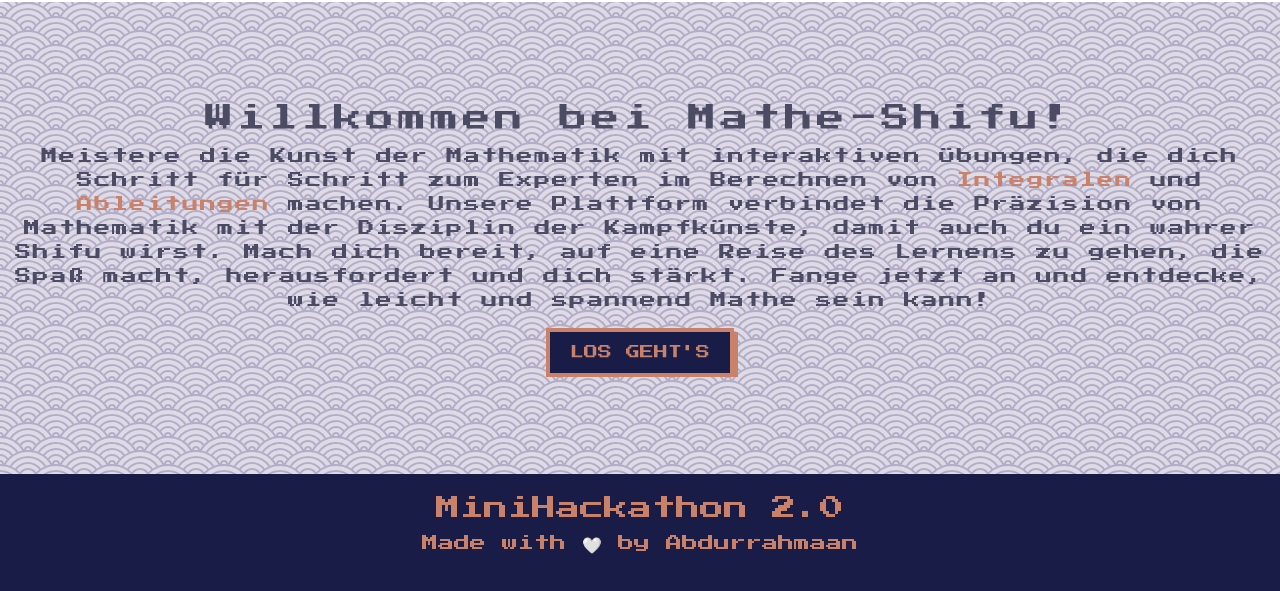
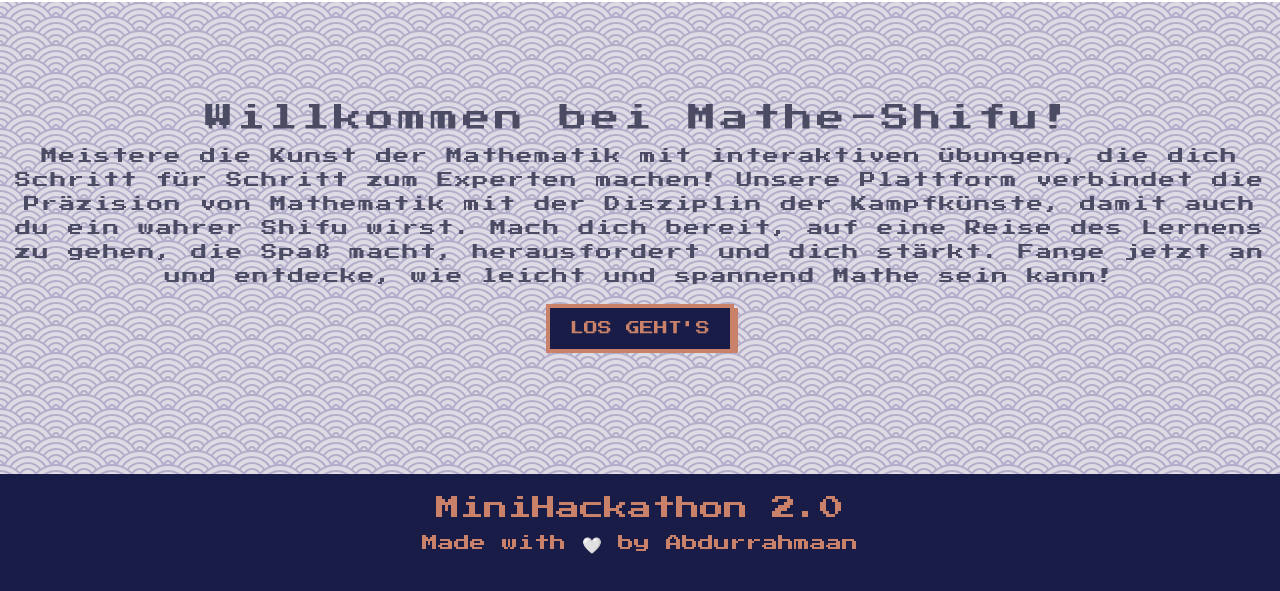
Before and after one commit to Abdurrahmaan-Bica/mathe-shifu, a website: page index.html in a window 1280 px wide. Shown: the part 209-800 px from the top of the page. Drawn offline with nearby package versions, Linux system fonts and the light colour scheme.

Commit message:
Deleted text related to derivatives and integrals on the main paragraph of the index.html file and also removed the styling related to the former span tags inside the latter deleted paragraph.

```diff
--- a/assets/css/style.css
+++ b/assets/css/style.css
@@ -112,9 +112,6 @@ footer {
     transform: scale(1.2);
 
 }
-span{
-    animation: color-change 2s infinite;
-}
 .pixel-button {
     font-family: "Press Start 2P", cursive;
     font-size: 14px;
--- a/index.html
+++ b/index.html
@@ -46,7 +46,7 @@
      <main>
         <div class="container-main">
           <h3>Willkommen bei Mathe-Shifu!</h3>
-          <p >Meistere die Kunst der Mathematik mit interaktiven Übungen, die dich Schritt für Schritt zum Experten im Berechnen von <span>Integralen</span> und <span>Ableitungen</span> machen. Unsere Plattform verbindet die Präzision von Mathematik mit der Disziplin der Kampfkünste, damit auch du ein wahrer Shifu wirst.
+          <p>Meistere die Kunst der Mathematik mit interaktiven Übungen, die dich Schritt für Schritt zum Experten machen! Unsere Plattform verbindet die Präzision von Mathematik mit der Disziplin der Kampfkünste, damit auch du ein wahrer Shifu wirst.
           Mach dich bereit, auf eine Reise des Lernens zu gehen, die Spaß macht, herausfordert und dich stärkt. Fange jetzt an und entdecke, wie leicht und spannend Mathe sein kann!</p>
           <a href="generator.html"><button class="pixel-button">Los geht's</button></a>
         </div>
```
Also changed, not shown: generator.html (+0 -3 lines).
